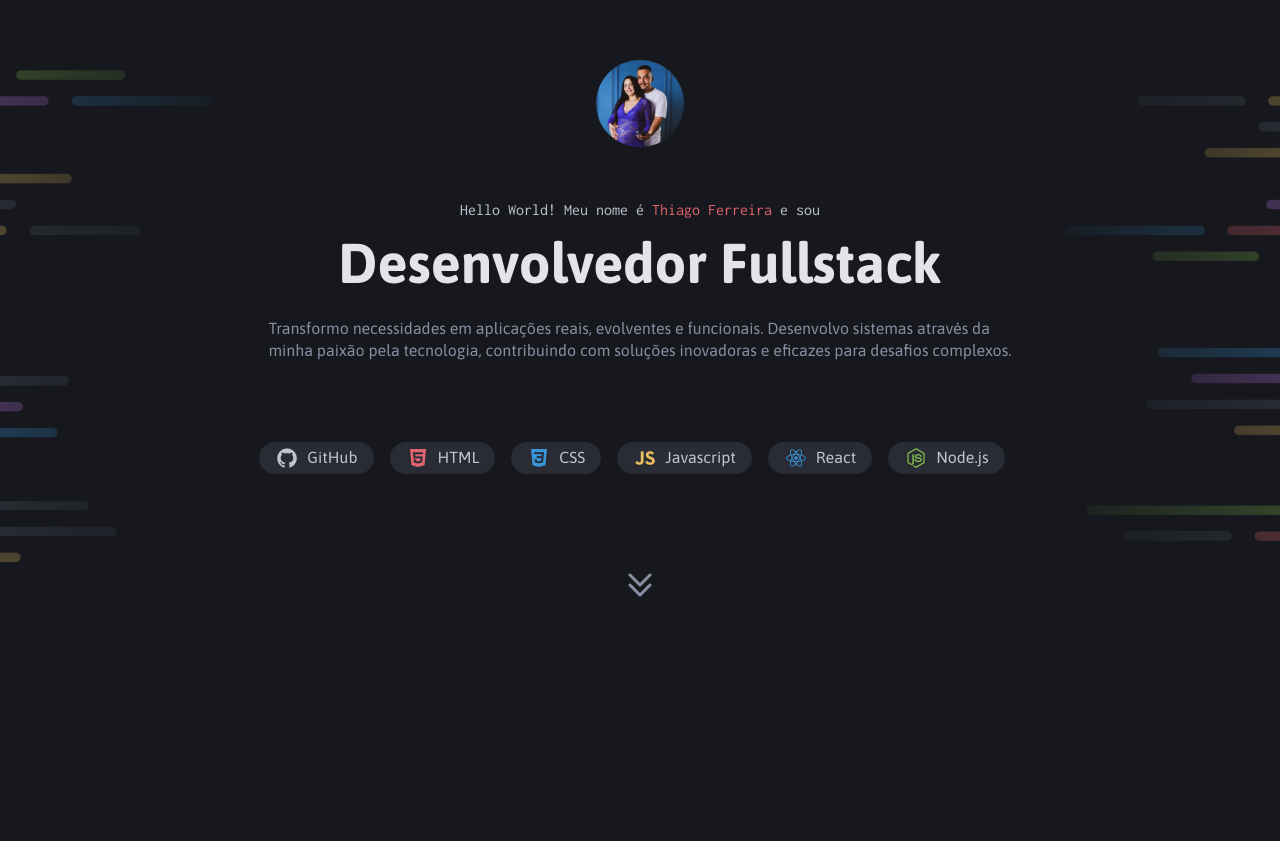
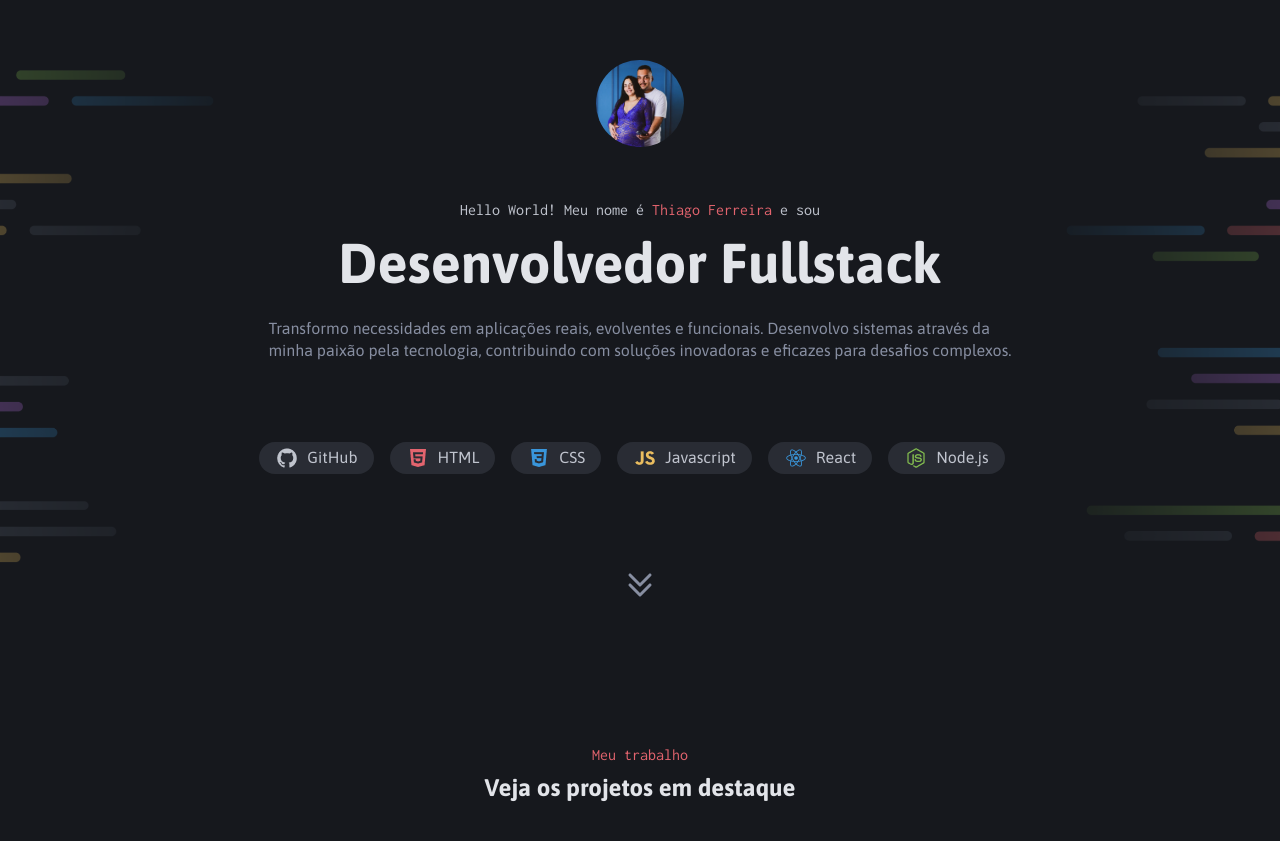
Before and after one commit to thhferreira/projeto-portifolio-dev, a plain HTML site: page index.html in a window 1280 px wide. Shown: the part 157-998 px from the top of the page. Drawn offline with Linux system fonts and the light colour scheme.

Commit message:
começando o main

```diff
--- a/index.html
+++ b/index.html
@@ -58,5 +58,9 @@
   <div class="seta">
    <img src="assets/icons/CaretDoubleDown.svg" alt="seta para baixo">
   </div>
+  <main>
+    <h2>Meu trabalho</h2>
+    <h1>Veja os projetos em destaque</h1>
+  </main>
 </body>
 </html>
--- a/styles/index.css
+++ b/styles/index.css
@@ -1,2 +1,3 @@
 @import url(global.css);
 @import url(header.css);
+@import url(main.css);
--- a/styles/main.css
+++ b/styles/main.css
@@ -1,3 +1,14 @@
-body {
+main h2 {
+  font-family: var(--font-family2);
+  color: var(--red);
+  margin-top: 144px;
+}
 
+main h1 {
+  font-family: var(--font-family);
+  color: var(--gray-600);
+  font-size: 24px;
+  line-height: 120%;
+  font-weight: bold;
+  margin-top: 8px;
 }
```
